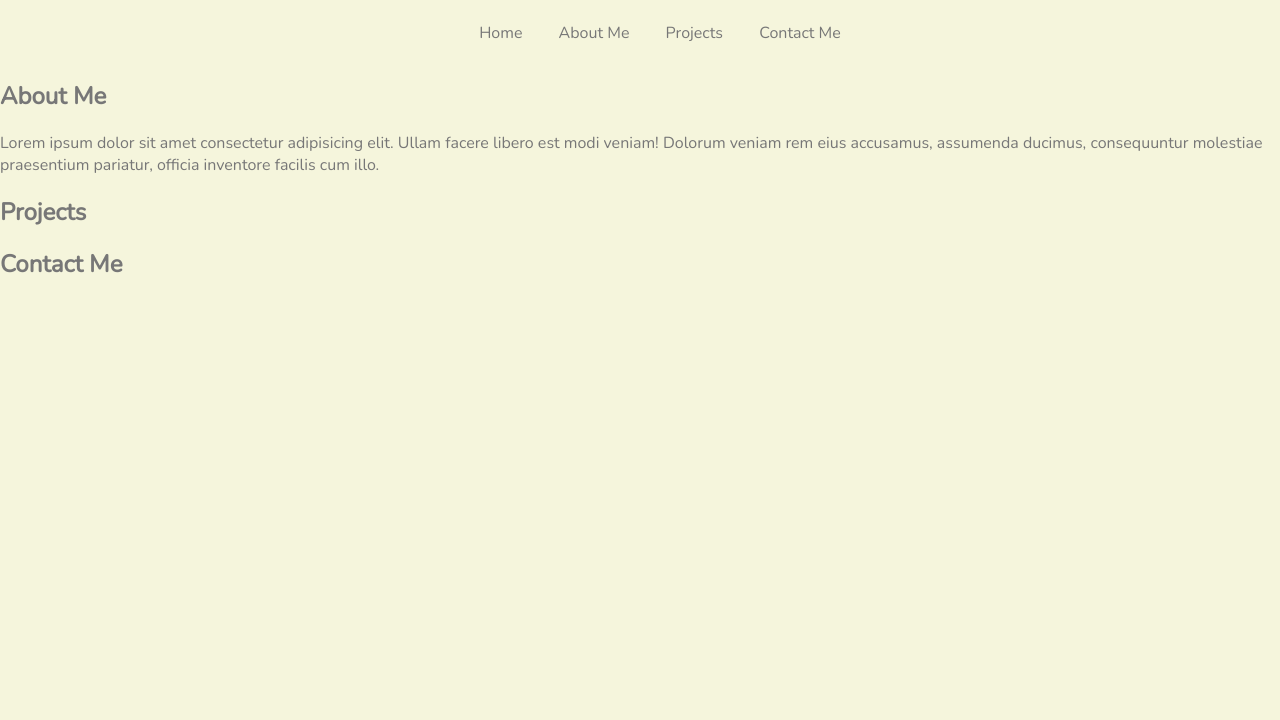
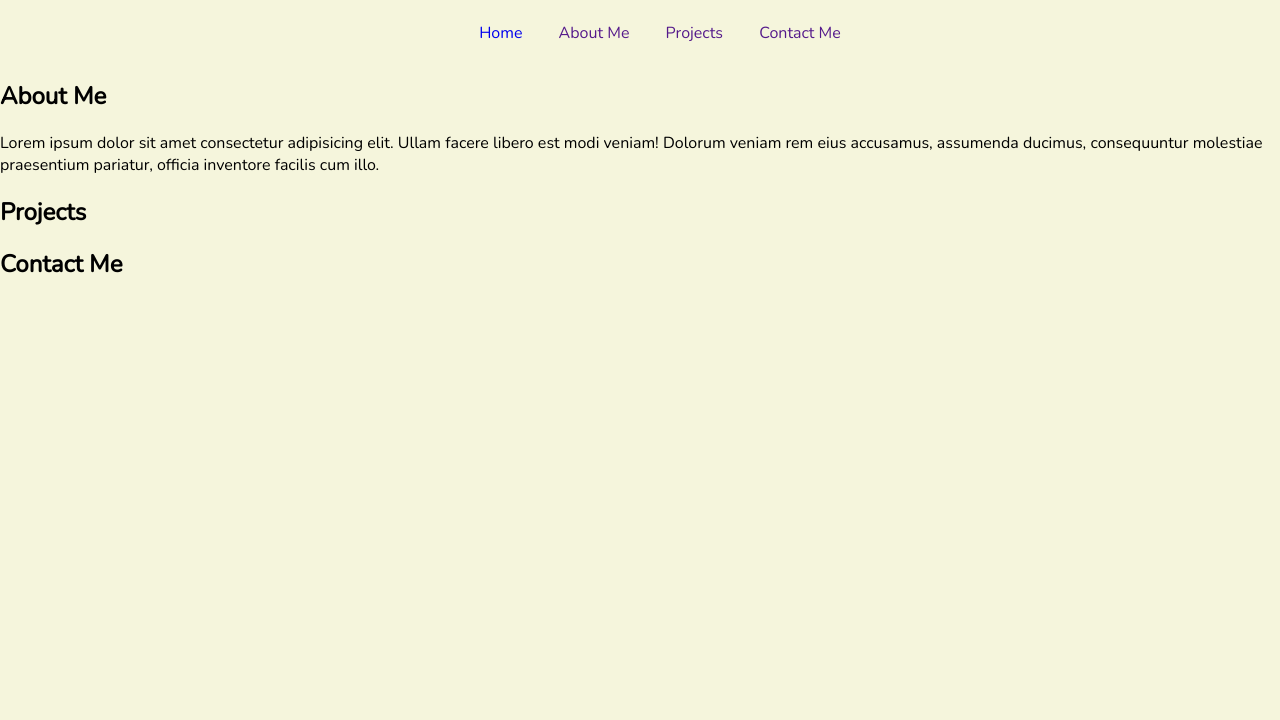
Before and after one commit to themilesgary/personal-website, a plain HTML site: page index.html in a window 1280 px wide. Shown: the part 80-800 px from the top of the page. Drawn offline with nearby package versions, Linux system fonts and the light colour scheme.

Commit message:
Add files via upload

```diff
--- a/style.css
+++ b/style.css
@@ -5,7 +5,6 @@
 * {
     box-sizing: border-box;
     font-family: Nunito;
-    color: #777;
 }
 body {
     margin: 0;
```
